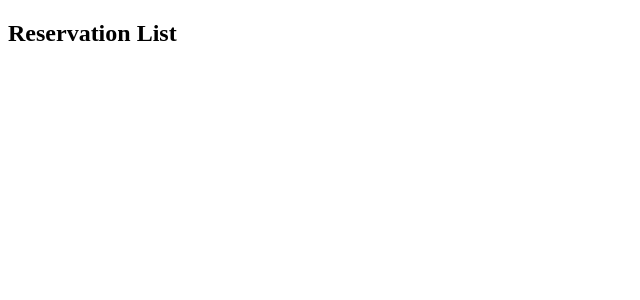
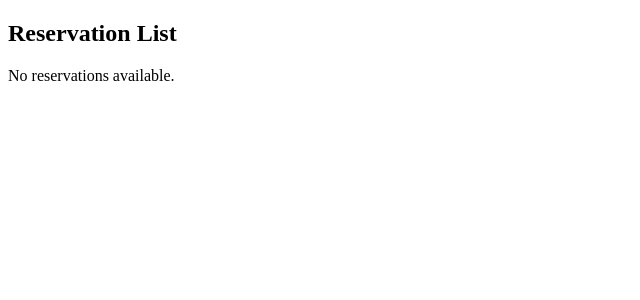
Before and after one commit to hfang821/hotel_management_app, an Angular app: page /list in a window 1280 px wide. Shown: the top 300 px of the page, without its empty margins (0-640 px from the left). Built offline with nearby package versions, Linux system fonts and the light colour scheme.

Commit message:
add conditional message when no reservation in local storage

```diff
--- a/src/app/reservation-list/reservation-list.component.html
+++ b/src/app/reservation-list/reservation-list.component.html
@@ -1,6 +1,6 @@
 <h2>Reservation List</h2>
 
-<ul>
+<ul *ngIf="reservations.length; else noReservation">
     <li *ngFor="let reservation of reservations">
         Guest: {{reservation.guestName}}<br>
         Email: {{reservation.guestEmail}}<br>
@@ -9,3 +9,8 @@
         Check Out Date: {{reservation.checkOutDate}}<br>
     </li>
 </ul>
+
+<!-- ng-template is a directive that is used to create a template that can be used to render content conditionally. -->
+<ng-template #noReservation>
+    <p>No reservations available.</p>
+</ng-template>
```
